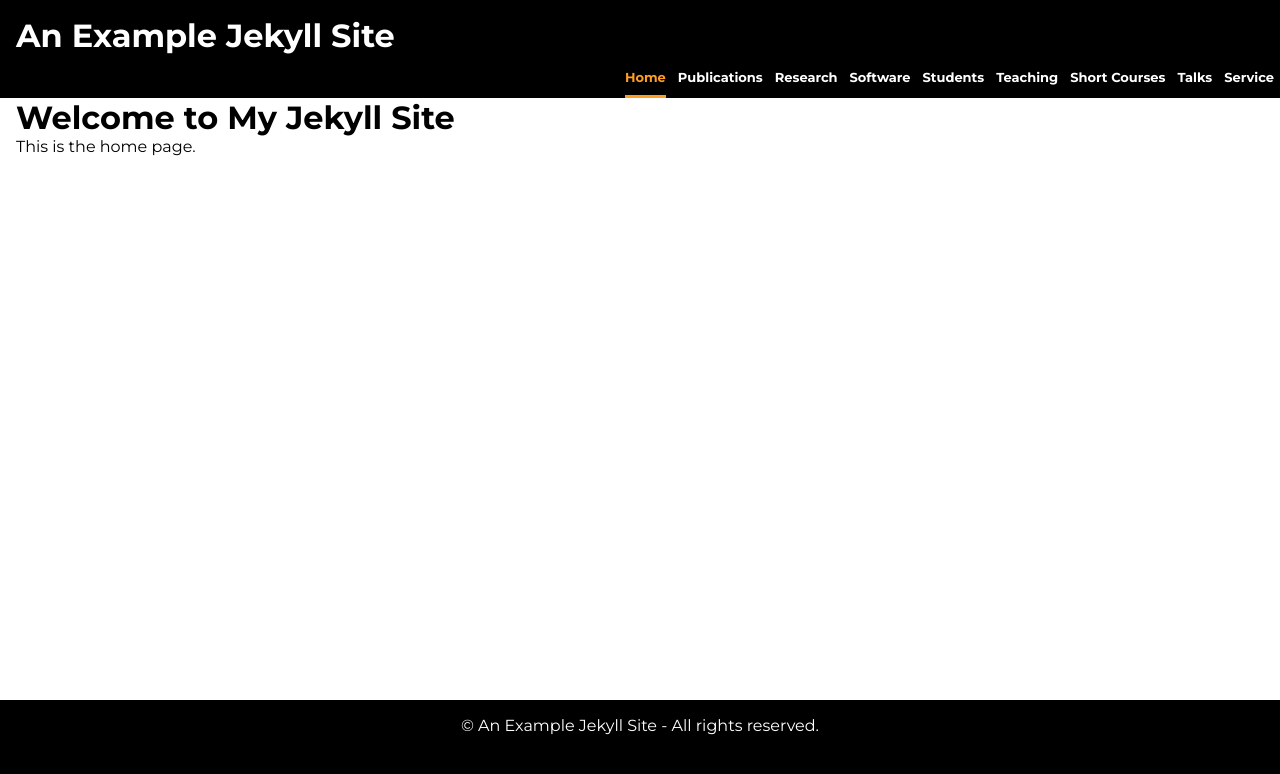
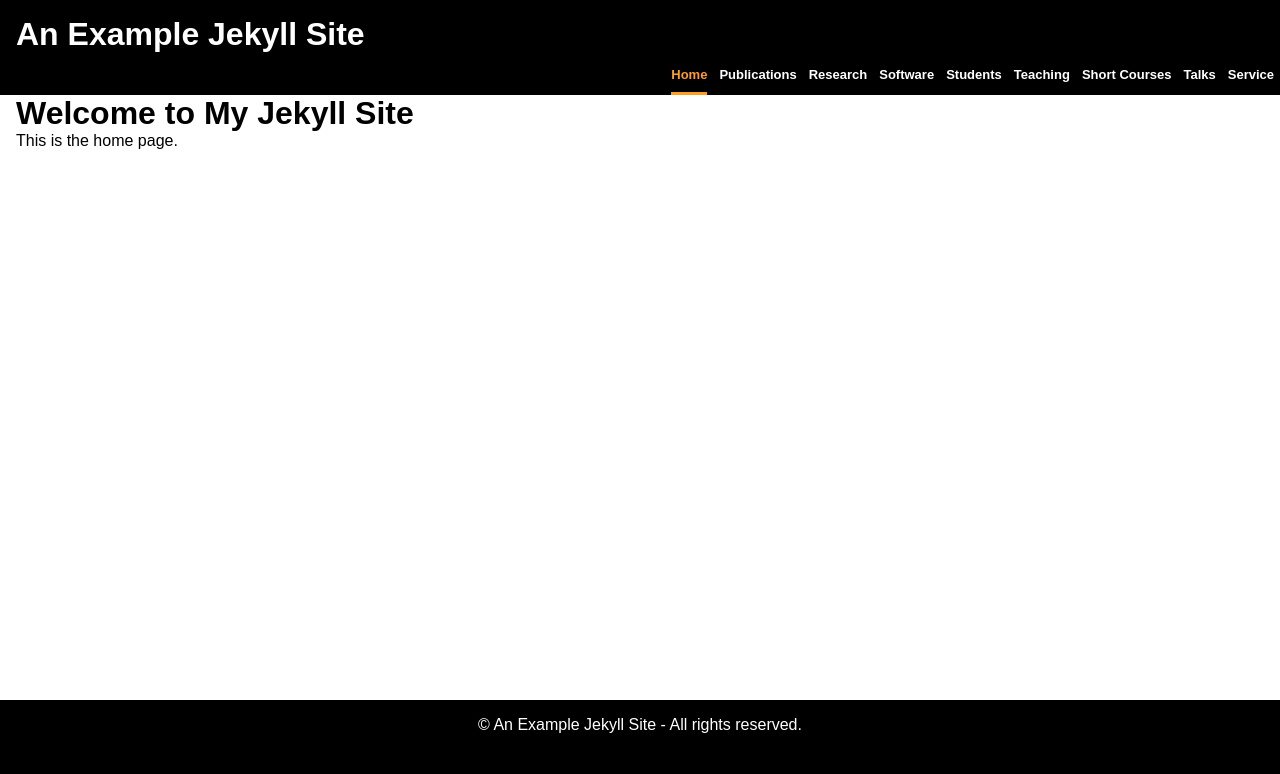
Before and after one commit to pubino/pubino.github.io, a Jekyll site: the page built from index.md, in a window 1280 px wide. Shown: the top 774 px of the page. Built offline with Jekyll 4.4.1, drawn with Linux system fonts in a browser that asks for light colours; some web fonts are replaced.

Commit message:
Swap font default

```diff
--- a/assets/css/style.css
+++ b/assets/css/style.css
@@ -1,6 +1,6 @@
 /* assets/css/style.css */
 @import url('https://fonts.googleapis.com/css2?family=Montserrat:wght@400;500;700&display=swap');
-
+@import url("https://use.typekit.net/msq3tjr.css");
 * {
   margin: 0;
   padding: 0;
@@ -8,7 +8,7 @@
 }
 
 body {
-  font-family: 'Montserrat', sans-serif;
+  font-family: 'sofia-pro', sans-serif;
   display: flex;
   flex-direction: column;
   min-height: 100vh; /* Ensure body takes full height of the viewport */
```
